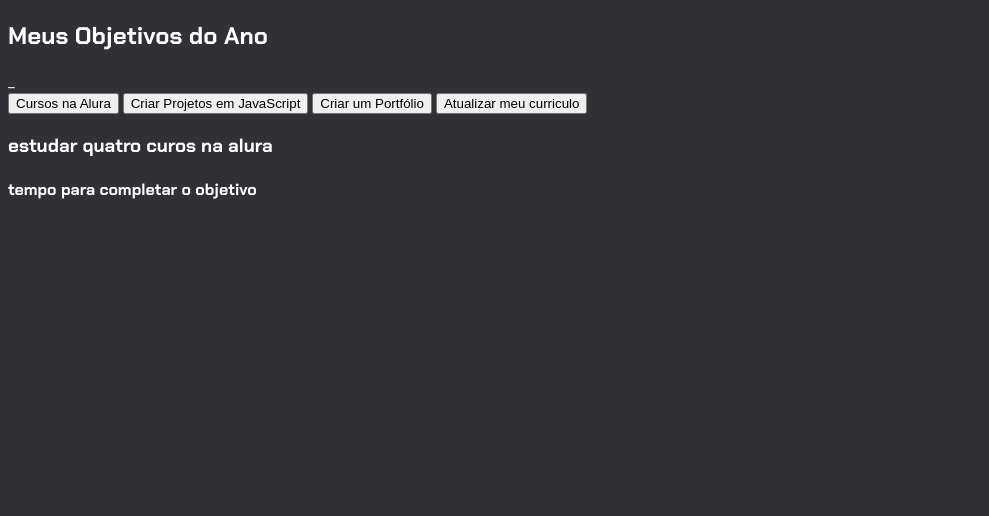
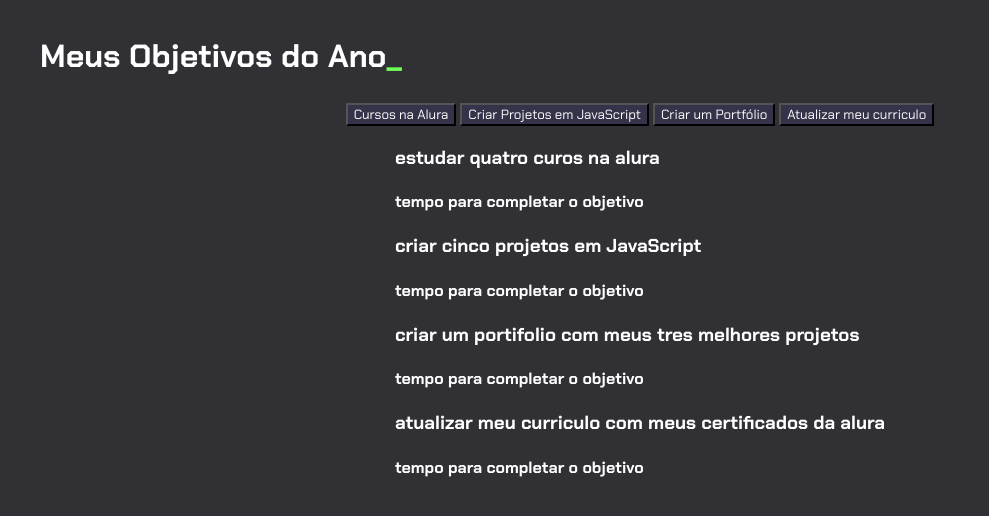
Before and after one commit to mabela2807/js-projeto-de-vida, a plain HTML site: page index.html in a window 1280 px wide. Shown: the whole page, without its empty margins (0-989 px from the left). Drawn offline with Linux system fonts and the light colour scheme.

Commit message:
aba estilo

```diff
--- a/index.html
+++ b/index.html
@@ -8,7 +8,7 @@
 </head>
 <body>
 <section class="conteudo-principal">
-<h2 class="titulo-principal">Meus Objetivos do Ano</h2><span>_</span>
+<h2 class="titulo-principal">Meus Objetivos do Ano<span>_</span></h2>
 <div class="botoes">
     <button class="botao">Cursos na Alura</button>
     <button class="botao">Criar Projetos em JavaScript</button>
@@ -20,6 +20,18 @@
 <h3 class="aba-conteudo-titulo-principal">estudar quatro curos na alura</h3>
 <h4 class="aba-conteudo-titulo-secundario">tempo para completar o objetivo</h4>
     </div>
+     <div class="aba-conteudo">
+<h3 class="aba-conteudo-titulo-principal">criar cinco projetos em JavaScript</h3>
+<h4 class="aba-conteudo-titulo-secundario">tempo para completar o objetivo</h4>
+    </div>
+     <div class="aba-conteudo ">
+<h3 class="aba-conteudo-titulo-principal">criar um portifolio com meus tres melhores projetos</h3>
+<h4 class="aba-conteudo-titulo-secundario">tempo para completar o objetivo</h4>
+    </div>
+    <div class="aba-conteudo ">
+<h3 class="aba-conteudo-titulo-principal">atualizar meu curriculo com meus certificados da alura</h3>
+<h4 class="aba-conteudo-titulo-secundario">tempo para completar o objetivo</h4>
+    </div>
 </div>
 </section>
 </body>
--- a/style.css
+++ b/style.css
@@ -14,3 +14,29 @@ body{
  color:var(--branco);
  font-family:'Chakra Petch', sans-serif;
 }
+
+.conteudo-principal{
+display:flex;
+flex-direction:column;
+justify-content: center;
+align-items: center;
+max-width: 1200px;
+width:100%;
+margin:0 auto ;
+}
+
+.titulo-principal{
+text-aling: left;
+width: 100% ;
+font-size:32px ;
+}
+
+.titulo-principal span{
+color:var(--verde);
+
+}
+.botao{
+    font-family: 'Chakra Petch',sans-serif;
+    background-color: var(--botao-inativo);
+    color:var(--branco);
+}
```
